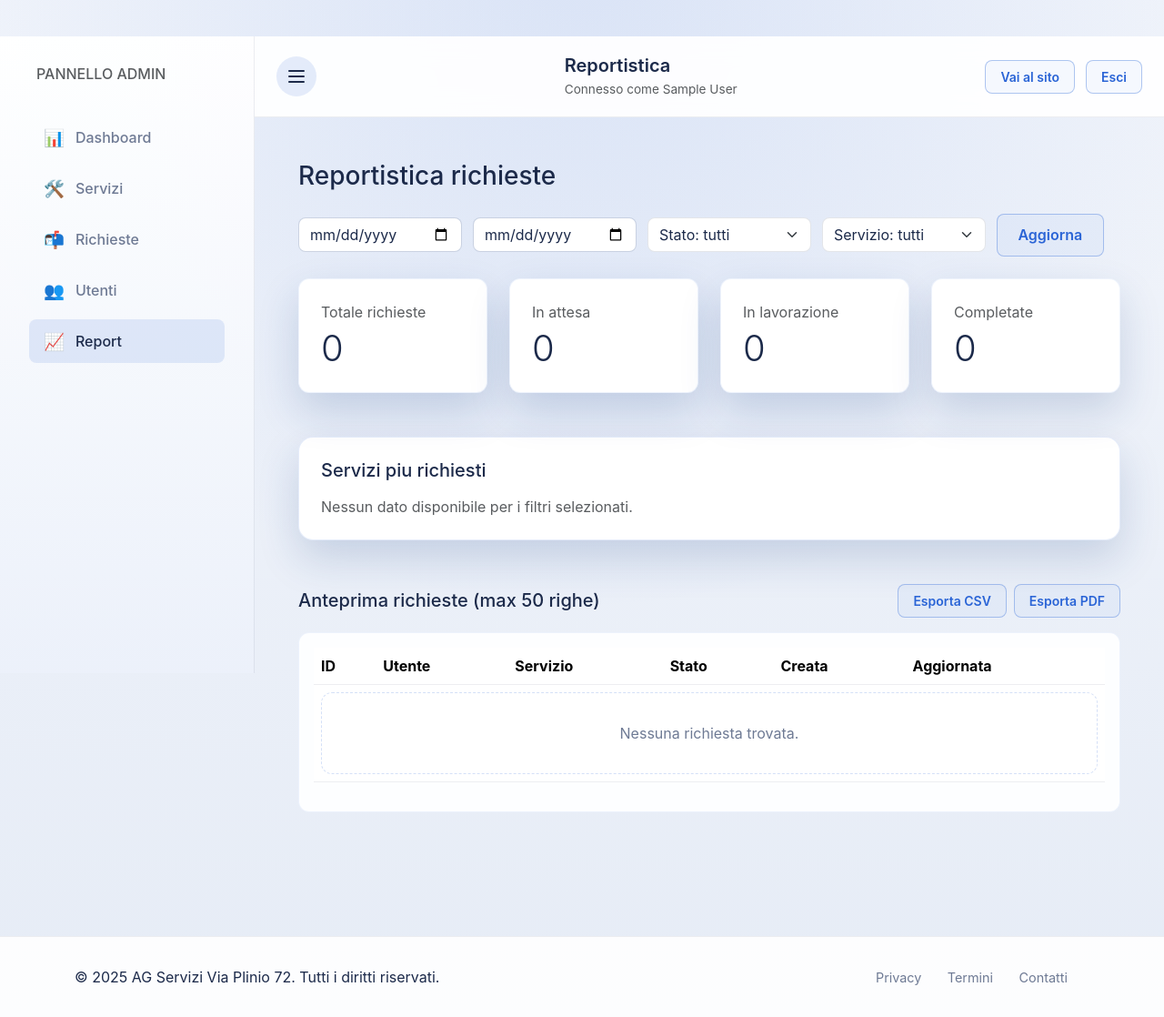
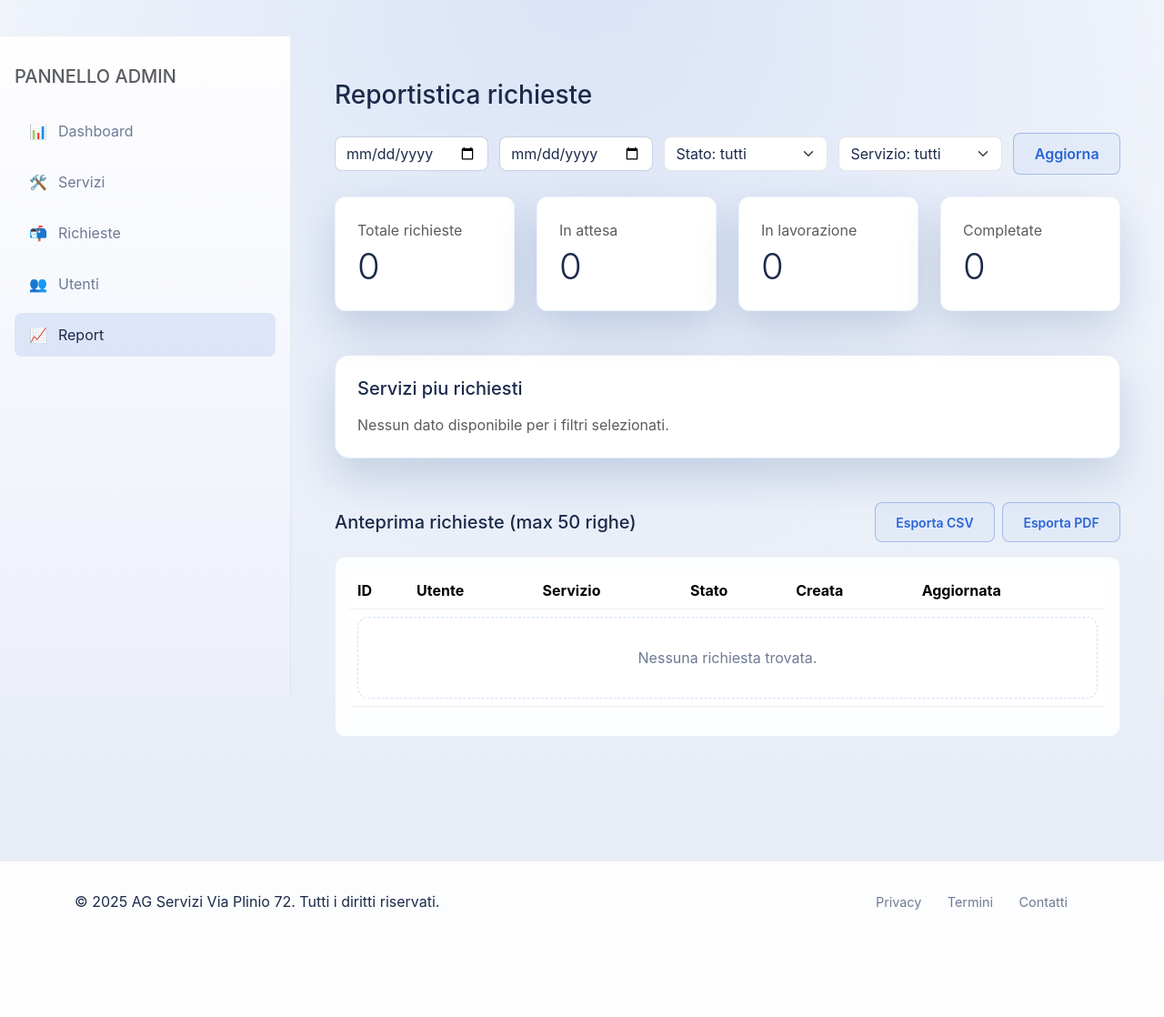
Before and after one commit to agservizi/areaclienti-agenzia-plinio, a PHP site: page /admin/reports.php in a window 1280 px wide. Shown: the part 61-1179 px from the top of the page at 91% size. After the commit the page ends 1096 px from the top, so only its background shows below. Run offline with PHP 8.4, Linux system fonts and the light colour scheme; the visitor is signed in with stand-in values (Sample User, id 1); data comes from the database, SQL or seed files in the repository; tables that the repository leaves empty hold one stand-in row (values such as "Sample post").

Commit message:
feat: Riorganizza la sidebar amministrativa per migliorare la responsività e l'usabilità

```diff
--- a/assets/css/main.css
+++ b/assets/css/main.css
@@ -125,10 +125,6 @@
     box-shadow: 0 18px 35px rgba(42, 100, 214, 0.15);
 }
 
-.btn-outline-accent.btn-sm {
-    padding: 0.45rem 1rem;
-}
-
 .badge-soft-accent {
     background: rgba(42, 100, 214, 0.12);
     color: var(--color-accent);
@@ -194,240 +190,62 @@
     font-weight: 600;
 }
 
-.admin-shell {
-    --sidebar-width: 280px;
-    display: flex;
-    align-items: stretch;
-    gap: 0;
-    min-height: calc(100vh - var(--header-height));
-    position: relative;
-}
-
-.admin-main {
-    flex: 1 1 auto;
-    display: flex;
-    flex-direction: column;
-    min-width: 0;
-    position: relative;
-}
-
-.admin-content {
-    flex: 1 1 auto;
-    transition: padding 0.3s ease;
-}
-
-.admin-topbar {
-    position: sticky;
-    top: var(--header-height);
-    z-index: 1030;
-    display: flex;
-    align-items: center;
-    justify-content: space-between;
-    gap: 1.25rem;
-    padding: 1.25rem 1.5rem;
-    background: rgba(255, 255, 255, 0.92);
-    border-bottom: 1px solid rgba(28, 42, 74, 0.08);
-    -webkit-backdrop-filter: blur(14px);
-    backdrop-filter: blur(14px);
-}
-
-.admin-topbar-info {
-    display: flex;
-    flex-direction: column;
-    gap: 0.25rem;
-    min-width: 0;
-}
-
-.admin-topbar-info h1 {
-    color: var(--color-text);
-    font-weight: 600;
-}
-
-.admin-topbar-user {
-    font-size: 0.85rem;
-}
-
-.admin-topbar-actions {
-    display: flex;
-    gap: 0.75rem;
-    flex-wrap: wrap;
-    justify-content: flex-end;
-}
-
-.admin-topbar-actions .btn {
-    border-radius: var(--border-radius-sm);
-}
-
-.admin-topbar-toggle {
-    border: none;
-    background: rgba(42, 100, 214, 0.12);
-    border-radius: 999px;
-    width: 44px;
-    height: 44px;
-    display: grid;
-    place-items: center;
-    transition: background 0.2s ease, transform 0.2s ease;
-    cursor: pointer;
-}
-
-.admin-topbar-toggle:hover,
-.admin-topbar-toggle:focus {
-    background: rgba(42, 100, 214, 0.2);
-    transform: translateY(-1px);
-    outline: none;
-}
-
-.admin-topbar-toggle__icon {
-    width: 18px;
-    height: 2px;
-    border-radius: 999px;
-    background: var(--color-text);
-    position: relative;
-    transition: background 0.3s ease;
-}
-
-.admin-topbar-toggle__icon::before,
-.admin-topbar-toggle__icon::after {
-    content: "";
-    position: absolute;
-    left: 0;
-    width: 18px;
-    height: 2px;
-    border-radius: 999px;
-    background: var(--color-text);
-    transition: transform 0.3s ease, opacity 0.3s ease;
-}
-
-.admin-topbar-toggle__icon::before {
-    top: -6px;
-}
-
-.admin-topbar-toggle__icon::after {
-    top: 6px;
-}
-
 .sidebar-admin {
     background: linear-gradient(180deg, rgba(255, 255, 255, 0.95), rgba(236, 240, 250, 0.95));
     border-right: 1px solid rgba(28, 42, 74, 0.08);
-    flex: 0 0 var(--sidebar-width);
-    width: var(--sidebar-width);
-    padding: 2rem 0 2rem;
-    position: sticky;
-    top: calc(var(--header-height) + 1rem);
-    max-height: calc(100vh - var(--header-height) - 1.5rem);
-    overflow-y: auto;
-    transition: width 0.3s ease, padding 0.3s ease;
-    display: flex;
-    flex-direction: column;
-    gap: 1.5rem;
+    min-height: calc(100vh - var(--header-height, 76px));
+    align-self: flex-start;
+    padding: 0;
 }
 
-.sidebar-admin__header {
-    padding-bottom: 0.5rem;
+.sidebar-admin-inner {
+    position: sticky;
+    top: calc(var(--header-height, 76px) + 1rem);
+    padding: 2rem 0;
+    overflow-y: auto;
+    max-height: calc(100vh - var(--header-height, 76px) - 1.5rem);
 }
 
 .sidebar-admin .nav-link {
     color: var(--color-muted);
     border-radius: var(--border-radius-sm);
     padding: 0.75rem 1rem;
-    margin: 0.25rem 0;
+    margin-bottom: 0.5rem;
     display: flex;
     align-items: center;
     gap: 0.75rem;
-    transition: background 0.2s ease, color 0.2s ease, transform 0.2s ease;
-    font-weight: 500;
+    transition: background 0.2s ease, color 0.2s ease;
 }
 
-.sidebar-admin .nav-link:hover,
-.sidebar-admin .nav-link:focus,
-.sidebar-admin .nav-link.active {
+.sidebar-admin .nav-link.active,
+.sidebar-admin .nav-link:hover {
     background: rgba(42, 100, 214, 0.12);
     color: var(--color-text);
 }
 
-.sidebar-admin .nav-link-icon {
-    font-size: 1.15rem;
-    line-height: 1;
+.sidebar-toggle-mobile {
+    font-weight: 600;
 }
 
-.sidebar-admin .nav-link-label {
-    transition: opacity 0.2s ease, transform 0.2s ease;
-    white-space: nowrap;
-}
-
-.admin-sidebar-backdrop {
+.sidebar-overlay {
     position: fixed;
     inset: 0;
-    background: rgba(28, 42, 74, 0.28);
+    background: rgba(28, 42, 74, 0.25);
     -webkit-backdrop-filter: blur(4px);
     backdrop-filter: blur(4px);
     opacity: 0;
     visibility: hidden;
+    pointer-events: none;
     transition: opacity 0.3s ease;
-    z-index: 1020;
-    pointer-events: none;
+    z-index: 1080;
 }
 
-.admin-shell.is-collapsed {
-    --sidebar-width: 88px;
-}
-
-.admin-shell.is-collapsed .sidebar-admin {
-    padding-left: 0.75rem;
-    padding-right: 0.75rem;
-}
-
-.admin-shell.is-collapsed .sidebar-admin__header {
-    opacity: 0;
-    visibility: hidden;
-    height: 0;
-    margin: 0;
-}
-
-.admin-shell.is-collapsed .sidebar-admin .nav-link {
-    justify-content: center;
-    padding-inline: 0.5rem;
-}
-
-.admin-shell.is-collapsed .sidebar-admin .nav-link-label {
-    opacity: 0;
-    visibility: hidden;
-    transform: translateX(-8px);
-}
-
-body.sidebar-overlay-open {
-    overflow: hidden;
-}
-
-.admin-shell.is-expanded .admin-sidebar-backdrop {
+body.sidebar-open .sidebar-overlay {
     opacity: 1;
     visibility: visible;
     pointer-events: auto;
 }
 
-.admin-shell.is-expanded .admin-topbar-toggle__icon {
-    background: transparent;
-}
-
-.admin-shell.is-collapsed .admin-topbar-toggle__icon {
-    background: transparent;
-}
-
-.admin-shell.is-expanded .admin-topbar-toggle__icon::before {
-    transform: translateY(6px) rotate(45deg);
-}
-
-.admin-shell.is-expanded .admin-topbar-toggle__icon::after {
-    transform: translateY(-6px) rotate(-45deg);
-}
-
-.admin-shell.is-collapsed .admin-topbar-toggle__icon::before {
-    transform: translateY(6px) rotate(45deg);
-}
-
-.admin-shell.is-collapsed .admin-topbar-toggle__icon::after {
-    transform: translateY(-6px) rotate(-45deg);
-}
 
 .table-dark-modern {
     --bs-table-bg: rgba(255, 255, 255, 0.95);
--- a/assets/js/main.js
+++ b/assets/js/main.js
@@ -157,81 +157,66 @@
     }
 
     /**
-     * Manage collapsible admin sidebar with responsive behaviour.
+     * Show and hide the admin sidebar on small screens without altering desktop layout.
      */
-    function initAdminSidebar() {
-        const shell = qs('[data-admin-shell]');
-        if (!shell) {
+    function initAdminSidebarToggle() {
+        const sidebar = qs('#adminSidebar');
+        const toggle = qs('[data-sidebar-toggle]');
+        if (!sidebar || !toggle) {
             return;
         }
 
-        const toggle = qs('[data-sidebar-toggle]', shell);
-        const backdrop = qs('[data-sidebar-backdrop]', shell);
-        const desktopMq = window.matchMedia('(min-width: 992px)');
         const body = document.body;
+        let overlay = qs('.sidebar-overlay');
+        if (!overlay) {
+            overlay = document.createElement('div');
+            overlay.className = 'sidebar-overlay d-lg-none';
+            overlay.setAttribute('aria-hidden', 'true');
+            document.body.appendChild(overlay);
+        }
 
-        const setAria = (expanded) => {
-            if (toggle) {
-                toggle.setAttribute('aria-expanded', String(expanded));
+        const closeSidebar = () => {
+            if (!body.classList.contains('sidebar-open')) {
+                return;
             }
+            body.classList.remove('sidebar-open');
+            toggle.setAttribute('aria-expanded', 'false');
         };
 
-        const closeMobile = () => {
-            shell.classList.remove('is-expanded');
-            body.classList.remove('sidebar-overlay-open');
-            setAria(false);
+        const openSidebar = () => {
+            body.classList.add('sidebar-open');
+            toggle.setAttribute('aria-expanded', 'true');
         };
 
-        const syncState = () => {
-            if (desktopMq.matches) {
-                shell.classList.remove('is-expanded');
-                body.classList.remove('sidebar-overlay-open');
-                setAria(!shell.classList.contains('is-collapsed'));
+        toggle.addEventListener('click', () => {
+            if (body.classList.contains('sidebar-open')) {
+                closeSidebar();
             } else {
-                shell.classList.remove('is-collapsed');
-                setAria(shell.classList.contains('is-expanded'));
-            }
-        };
-
-        if (toggle) {
-            toggle.addEventListener('click', () => {
-                if (desktopMq.matches) {
-                    const collapsed = shell.classList.toggle('is-collapsed');
-                    setAria(!collapsed);
-                } else {
-                    const expanded = shell.classList.toggle('is-expanded');
-                    body.classList.toggle('sidebar-overlay-open', expanded);
-                    setAria(expanded);
-                }
-            });
-        }
-
-        if (backdrop) {
-            backdrop.addEventListener('click', () => {
-                if (!desktopMq.matches) {
-                    closeMobile();
-                }
-            });
-        }
-
-        window.addEventListener('keydown', (event) => {
-            if (event.key === 'Escape' && !desktopMq.matches && shell.classList.contains('is-expanded')) {
-                closeMobile();
+                openSidebar();
             }
         });
 
-        const handleViewportChange = () => {
-            closeMobile();
-            syncState();
-        };
+        overlay.addEventListener('click', closeSidebar);
 
-        if (typeof desktopMq.addEventListener === "function") {
-            desktopMq.addEventListener("change", handleViewportChange);
-        } else if (typeof desktopMq.addListener === "function") {
-            desktopMq.addListener(handleViewportChange);
-        }
+        sidebar.querySelectorAll('a.nav-link').forEach((link) => {
+            link.addEventListener('click', () => {
+                if (window.innerWidth < 992) {
+                    closeSidebar();
+                }
+            });
+        });
 
-        syncState();
+        window.addEventListener('keydown', (event) => {
+            if (event.key === 'Escape') {
+                closeSidebar();
+            }
+        });
+
+        window.addEventListener('resize', () => {
+            if (window.innerWidth >= 992) {
+                closeSidebar();
+            }
+        });
     }
 
     document.addEventListener("DOMContentLoaded", () => {
@@ -241,6 +226,6 @@
         initAutoSubmitFilters();
         initAsyncForms();
         initCoverageCheck();
-        initAdminSidebar();
+        initAdminSidebarToggle();
     });
 })();
--- a/includes/nav-admin.php
+++ b/includes/nav-admin.php
@@ -12,44 +12,26 @@
     ['label' => 'Report', 'href' => '/admin/reports.php', 'icon' => '📈'],
 ];
 
-$currentUser = current_user();
-$pageHeading = 'Area amministrativa';
-if (isset($pageTitle)) {
-    $fragments = explode('|', (string) $pageTitle);
-    $pageHeading = trim($fragments[0] ?? (string) $pageTitle);
-}
 ?>
-<div class="admin-shell" data-admin-shell>
-    <aside class="sidebar-admin" id="adminSidebar" aria-label="Menu amministratore">
-        <div class="sidebar-admin__header px-3">
-            <h2 class="h6 text-uppercase text-muted mb-0">Pannello admin</h2>
+<div class="container-fluid">
+    <div class="row align-items-start">
+        <aside class="col-12 col-lg-3 col-xxl-2 sidebar-admin" id="adminSidebar" data-sidebar>
+            <div class="sidebar-admin-inner">
+                <div class="px-3 mb-4">
+                    <h2 class="h5 text-uppercase text-muted mb-0">Pannello admin</h2>
+                    <button type="button" class="btn btn-outline-accent w-100 mt-3 d-lg-none sidebar-toggle-mobile" data-sidebar-toggle aria-controls="adminSidebar" aria-expanded="false">
+                        Menu amministratore
+                    </button>
                 </div>
-        <nav class="nav flex-column px-2" data-sidebar-nav>
+                <nav class="nav flex-column px-3" data-sidebar-nav>
                     <?php foreach ($adminMenu as $item): ?>
                         <?php $isActive = strpos($_SERVER['REQUEST_URI'], $item['href']) === 0; ?>
-                <a class="nav-link<?= $isActive ? ' active' : '' ?>" href="<?= $item['href'] ?>" title="<?= escape($item['label']) ?>">
-                    <span class="nav-link-icon" aria-hidden="true"><?= $item['icon'] ?></span>
-                    <span class="nav-link-label"><?= escape($item['label']) ?></span>
+                        <a class="nav-link<?= $isActive ? ' active' : '' ?>" href="<?= $item['href'] ?>">
+                            <span><?= $item['icon'] ?></span>
+                            <span><?= escape($item['label']) ?></span>
                         </a>
                     <?php endforeach; ?>
                 </nav>
+            </div>
         </aside>
-    <div class="admin-main">
-        <div class="admin-topbar" data-admin-topbar>
-            <button type="button" class="admin-topbar-toggle" id="sidebarToggle" data-sidebar-toggle aria-controls="adminSidebar" aria-expanded="true">
-                <span class="admin-topbar-toggle__icon" aria-hidden="true"></span>
-                <span class="visually-hidden">Mostra o nascondi il menu</span>
-            </button>
-            <div class="admin-topbar-info">
-                <h1 class="h5 mb-0"><?= escape($pageHeading) ?></h1>
-                <?php if ($currentUser): ?>
-                    <span class="admin-topbar-user text-muted">Connesso come <?= escape($currentUser['name'] ?? $currentUser['email']) ?></span>
-                <?php endif; ?>
-            </div>
-            <div class="admin-topbar-actions">
-                <a class="btn btn-outline-accent btn-sm" href="/">Vai al sito</a>
-                <a class="btn btn-outline-accent btn-sm" href="/logout.php">Esci</a>
-            </div>
-        </div>
-        <div class="admin-sidebar-backdrop" data-sidebar-backdrop aria-hidden="true"></div>
-        <section class="admin-content py-4 py-lg-5 px-4 px-lg-5" data-admin-content>
+        <section class="col-12 col-lg-9 col-xxl-10 py-4 py-lg-5 px-4 px-lg-5">
```
Also changed, not shown: other parts of assets/css/main.css (+21 -57 lines). Lines whose indentation alone changed are shown as unchanged.
